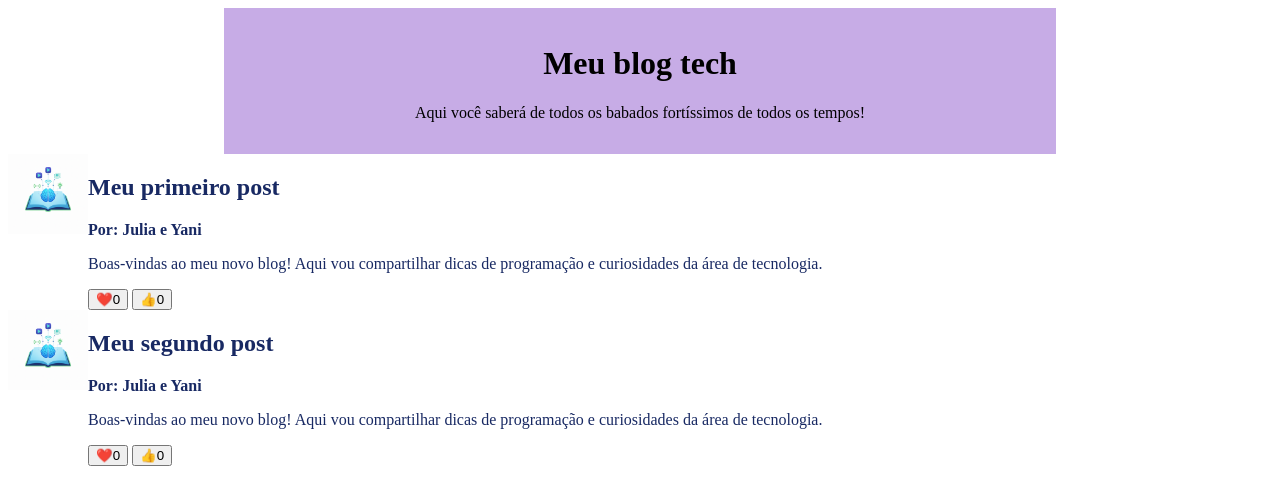
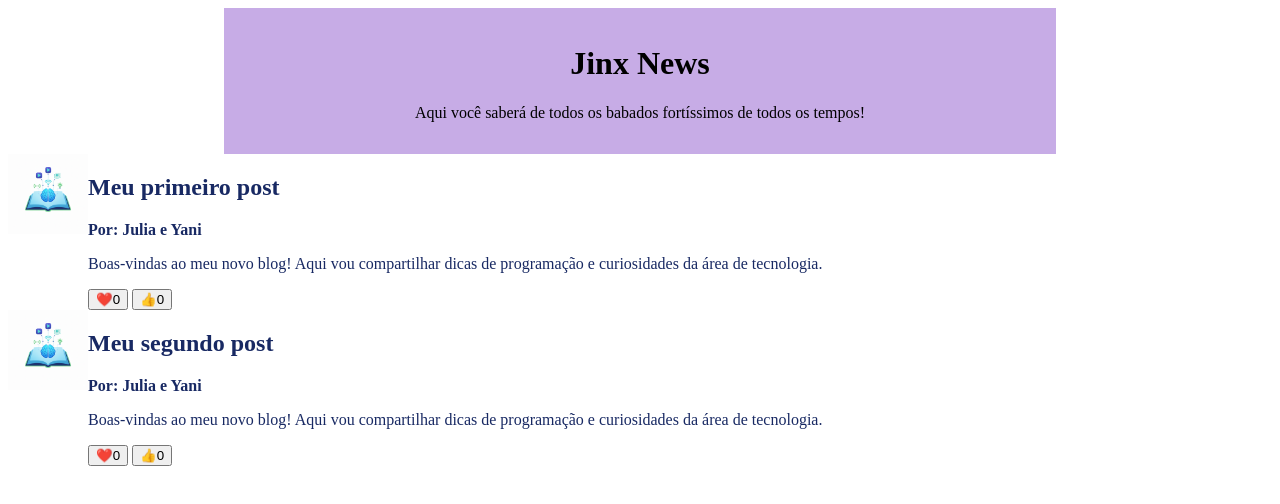
Before and after one commit to HongYanChan-code/segundotrimestre, a plain HTML site: page index.html in a window 1280 px wide. Drawn offline with Linux system fonts and the light colour scheme.

Commit message:
Update index.html

```diff
--- a/index.html
+++ b/index.html
@@ -11,7 +11,7 @@
 
 <body>
     <header>
-        <h1>Meu blog tech</h1>
+        <h1>Jinx News</h1>
         <p>Aqui você saberá de todos os babados fortíssimos de todos os tempos!</p>
         <style>
             header {
```
